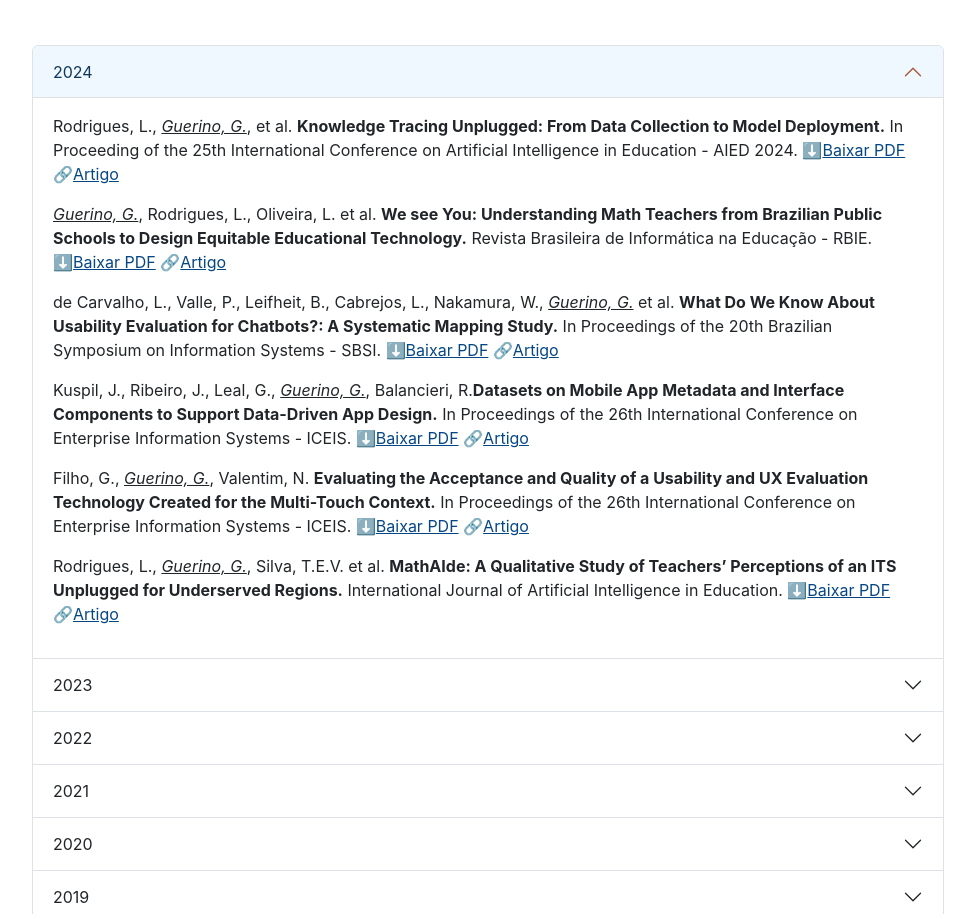
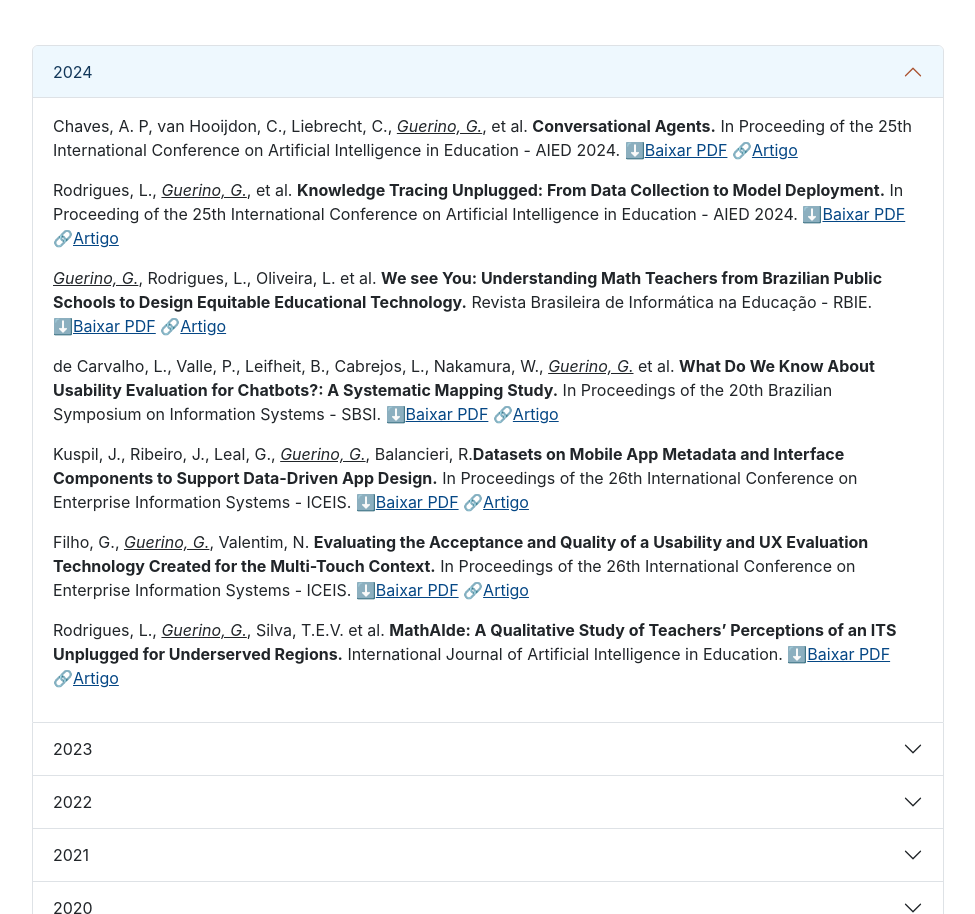
Before and after one commit to profguerino/profguerino.github.io, a plain HTML site: page index.html in a window 1280 px wide. Shown: the part 1751-2665 px from the top of the page, without its empty margins (288-1263 px from the left). Drawn offline with nearby package versions, Linux system fonts and the light colour scheme; a web font is replaced by a local one.

Commit message:
Update index.html

```diff
--- a/index.html
+++ b/index.html
@@ -79,6 +79,7 @@
                           </h2>
                           <div id="collapseOne" class="accordion-collapse collapse show" aria-labelledby="headingOne" data-bs-parent="#accordionExample">
                             <div class="accordion-body">
+                                <p> Chaves, A. P, van Hooijdon, C., Liebrecht, C., <i><u>Guerino, G.</i></u>, et al. <strong>Conversational Agents.</strong> In Proceeding of the 25th International Conference on Artificial Intelligence in Education - AIED 2024. ⬇️<a href="https://drive.google.com/file/d/1pmgxq8tcUvWqSXhByIwKdmBXWvYzkUkN/view?usp=sharing" target="_blank">Baixar PDF</a> 🔗<a href="https://link.springer.com/chapter/10.1007/978-3-031-64302-6_7" target="_blank">Artigo</a></p>
                                 <p> Rodrigues, L., <i><u>Guerino, G.</i></u>, et al. <strong>Knowledge Tracing Unplugged: From Data Collection to Model Deployment.</strong> In Proceeding of the 25th International Conference on Artificial Intelligence in Education - AIED 2024. ⬇️<a href="https://drive.google.com/file/d/1pmgxq8tcUvWqSXhByIwKdmBXWvYzkUkN/view?usp=sharing" target="_blank">Baixar PDF</a> 🔗<a href="https://link.springer.com/chapter/10.1007/978-3-031-64302-6_7" target="_blank">Artigo</a></p>
                                 <p> <i><u>Guerino, G.</i></u>, Rodrigues, L., Oliveira, L. et al. <strong>We see You: Understanding Math Teachers from Brazilian Public Schools to Design Equitable Educational Technology.</strong> Revista Brasileira de Informática na Educação - RBIE. ⬇️<a href="https://drive.google.com/file/d/1pQFw-BaFuFK5M_HD34l4ME_Dt_DzAa97/view?usp=sharing" target="_blank">Baixar PDF</a> 🔗<a href="https://journals-sol.sbc.org.br/index.php/rbie/article/view/3649" target="_blank">Artigo</a></p>
                                 <p> de Carvalho, L., Valle, P., Leifheit, B., Cabrejos, L., Nakamura, W., <i><u>Guerino, G.</i></u> et al. <strong>What Do We Know About Usability Evaluation for Chatbots?: A Systematic Mapping Study.</strong> In Proceedings of the 20th Brazilian Symposium on Information Systems - SBSI. ⬇️<a href="https://drive.google.com/file/d/145hS52Itz-oDsDXXNKgO5NVfZ5rjKHfy/view?usp=sharing" target="_blank">Baixar PDF</a> 🔗<a href="https://dl.acm.org/doi/abs/10.1145/3658271.3658324" target="_blank">Artigo</a></p>
```
